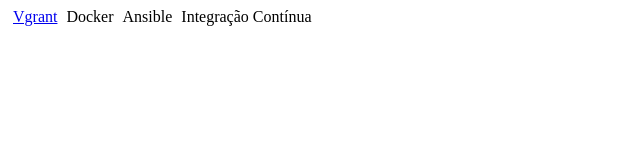
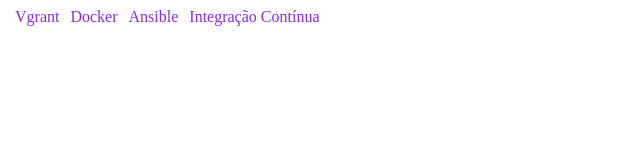
Before and after one commit to ClaytonRDSS/primeiro_projeto, a plain HTML site: page index.html in a window 1280 px wide. Shown: the whole page, without its empty margins (0-640 px from the left). Drawn offline with Linux system fonts and the light colour scheme.

```diff
--- a/index.html
+++ b/index.html
@@ -9,7 +9,7 @@
 <body>
     <nav>
     <ul>
-        <li><a href="#">Vgrant</a></li>
+        <li>Vgrant</li>
         <li>Docker</li>
         <li>Ansible</li>
         <li>Integração Contínua</li>
--- a/style.css
+++ b/style.css
@@ -2,9 +2,10 @@ ul {
     list-style-type: none;
     margin: 0;
     padding: 0;
+    color: blueviolet;
   }
 
   li{
       display: inline;
-      margin-left: 5px;
+      margin-left: 7px;
   }
```
Also changed, not shown: 1 other file.
